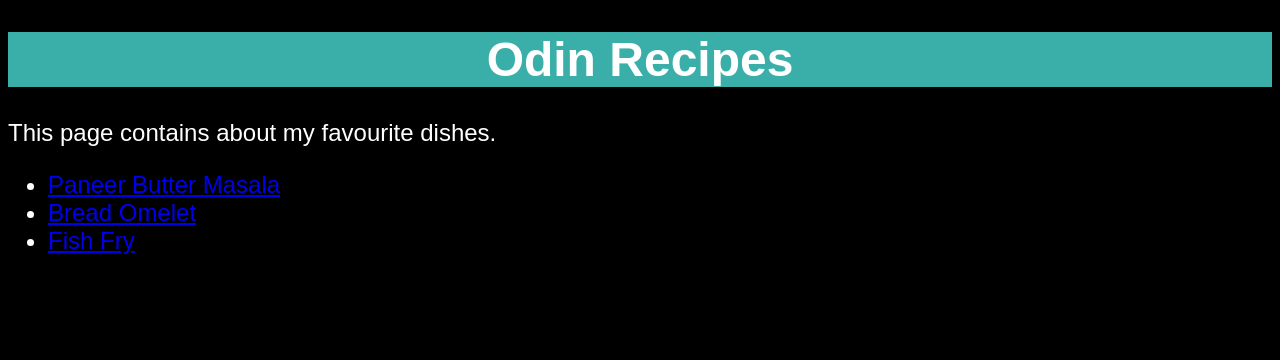
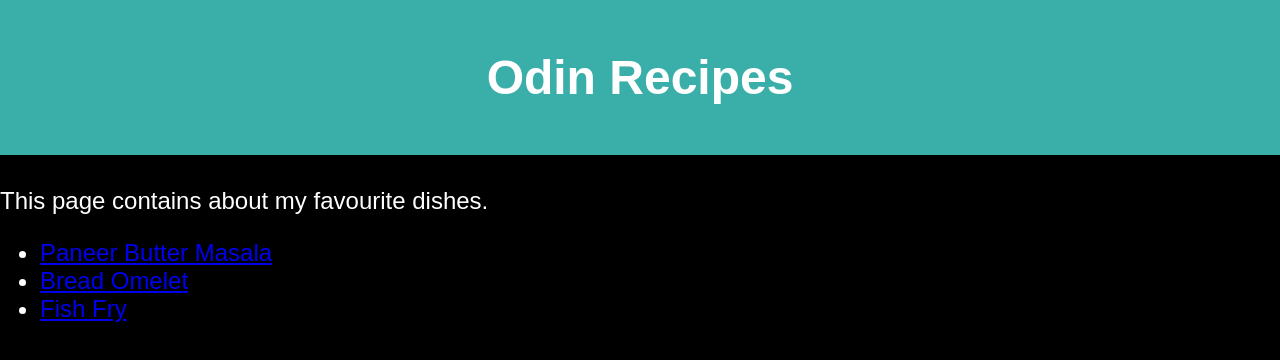
Before and after one commit to ASRoshanKrishna/odin-recipes, a plain HTML site: page index.html in a window 1280 px wide. Drawn offline with Linux system fonts and the light colour scheme.

Commit message:
EDIT MARGIN, ALIGN, BGCOLOR, PADDING IN HEADER

```diff
--- a/css/styles.css
+++ b/css/styles.css
@@ -3,10 +3,14 @@ body{
     color: rgb(255, 255, 255);
     font-size: 24px;
     background-color: black;
+    margin: 0;
 }
 
 h1{
     background-color: #3aafa9;
     text-align: center;
     font-weight: 600;
+    margin-top: 0%;
+    padding-top: 50px;
+    padding-bottom: 50px;
 }
```
